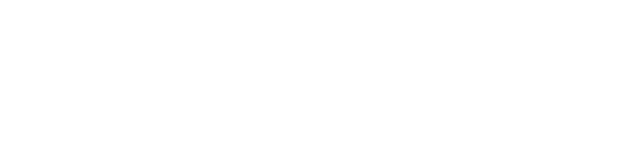
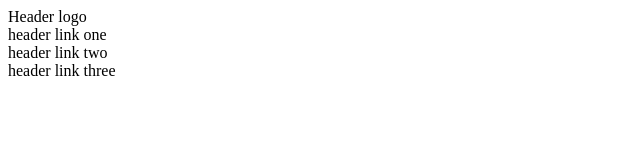
Before and after one commit to miachafer/odin-landing-page, a plain HTML site: page index.html in a window 1280 px wide. Shown: the whole page, without its empty margins (0-640 px from the left). Drawn offline with Linux system fonts and the light colour scheme.

Commit message:
Add header content in html

```diff
--- a/index.html
+++ b/index.html
@@ -7,6 +7,15 @@
     <title>Document</title>
 </head>
 <body>
+    <!-- Header -->
+    <div class="header">
+        <div class="header=logo">Header logo</div>
+        <div class="header-links">
+            <div>header link one</div>
+            <div>header link two</div>
+            <div>header link three</div>
+        </div>
+    </div>
 
 </body>
 </html>
```
